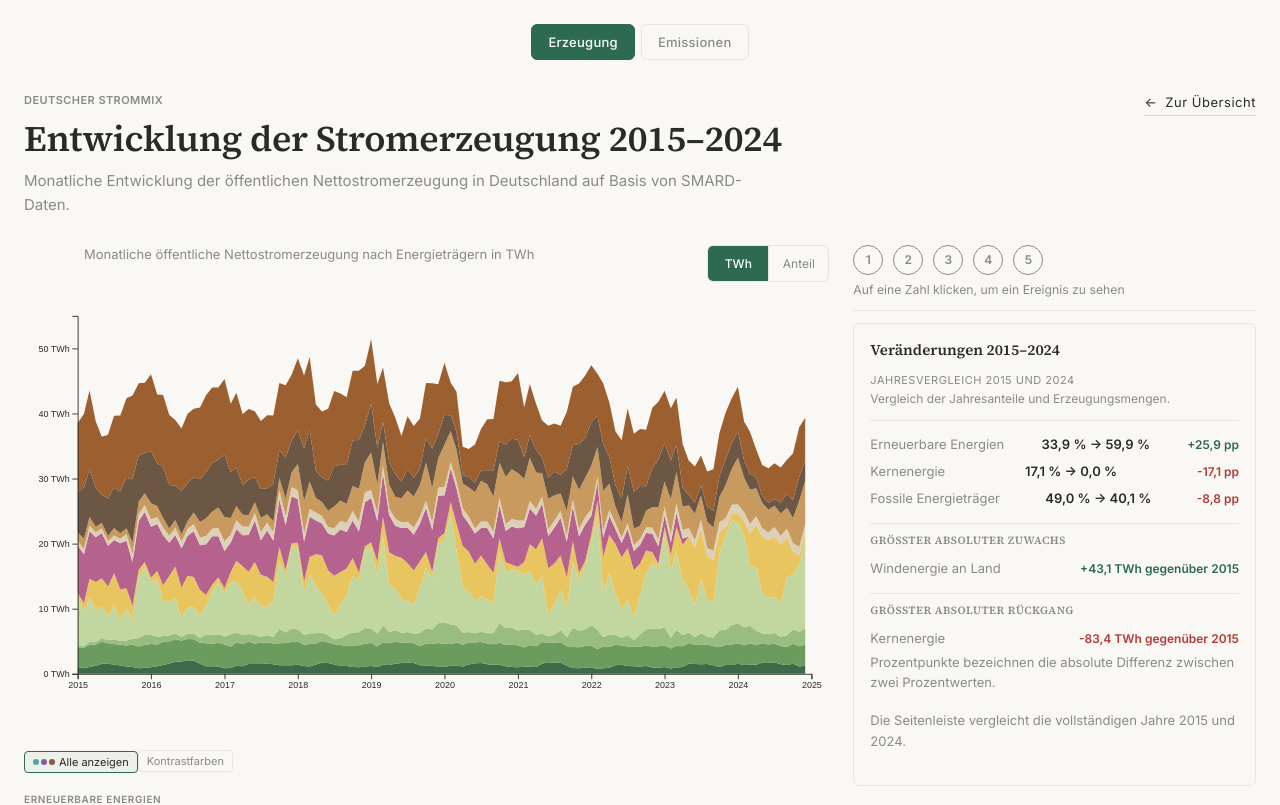
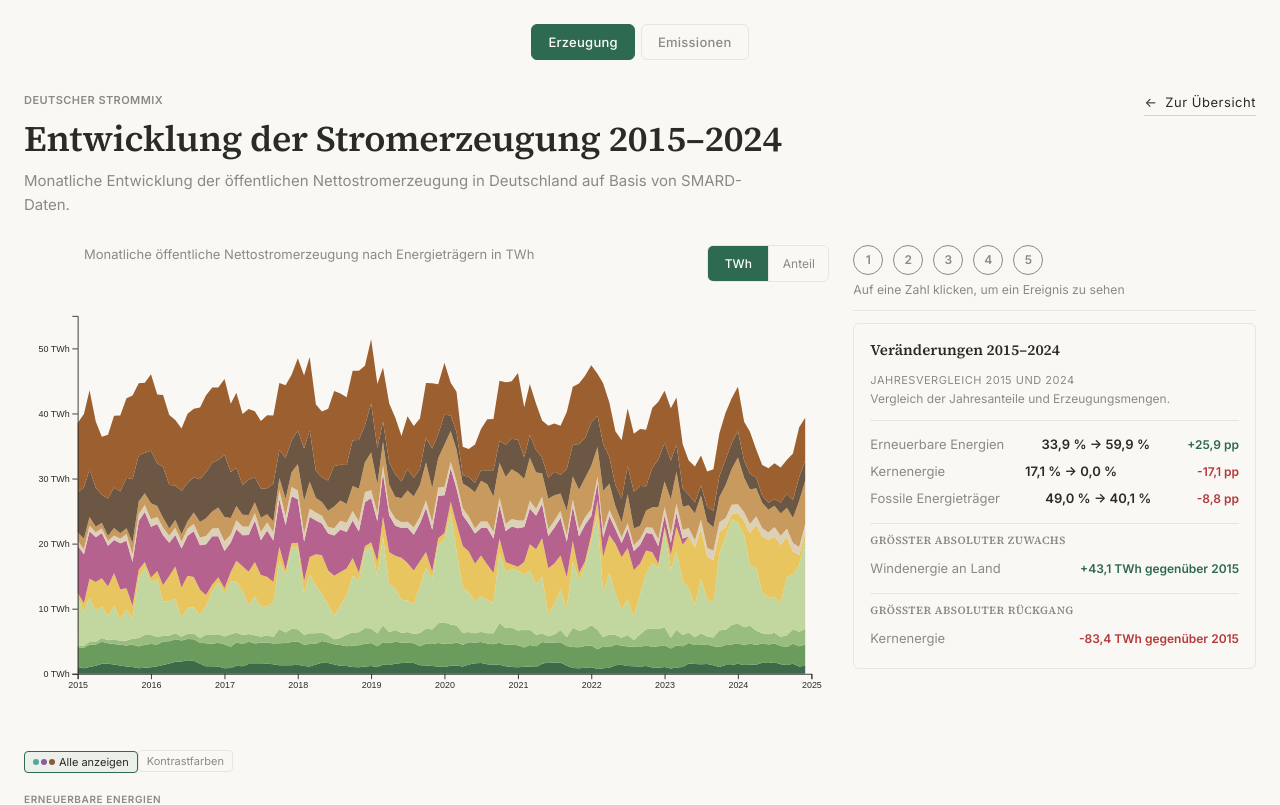
Before and after one commit to pachama-ai/data-vis, a Nuxt app: page /dashboard in a window 1280 px wide. Shown: the top 805 px of the page. Built offline with nearby package versions, Linux system fonts and the light colour scheme.

Commit message:
feat: earthy accessible palette, remove sidebar notes
- MIX_COLORS_ACCESSIBLE: earthy green-violet-brown palette with brightness
  steps for color blindness, no signal colors
- Removed two explanation texts from MixSidebar sidebar-notes

```diff
--- a/components/viz/MixSidebar.vue
+++ b/components/viz/MixSidebar.vue
@@ -364,16 +364,7 @@ function formatMonth(date: Date): string {
           </div>
         </div>
 
-        <div class="sidebar-notes">
-          <p class="sidebar-note">
-            Prozentpunkte bezeichnen die absolute Differenz zwischen
-            zwei Prozentwerten.
-          </p>
-          <p class="sidebar-note">
-            Die Seitenleiste vergleicht die vollständigen Jahre 2015
-            und 2024.
-          </p>
-        </div>
+
       </template>
 
       <p
--- a/utils/mix-config.ts
+++ b/utils/mix-config.ts
@@ -67,16 +67,16 @@ export const MIX_COLORS: Record<MixSourceKey, string> = {
  * Blau-Orange-Achse, ruhiger als die Okabe-Ito-Originale.
  */
 export const MIX_COLORS_ACCESSIBLE: Record<MixSourceKey, string> = {
-  hydro: '#1b4468',
-  biomass: '#2b7a9b',
-  wind_offshore: '#6bb3d6',
-  wind_onshore: '#b3d9ea',
-  pv: '#ddd45c',
-  nuclear: '#c084a8',
-  gas: '#d9a442',
-  other_fossil: '#ddd4c6',
-  hardcoal: '#55555a',
-  lignite: '#c4703f',
+  hydro: '#2f5d4a',
+  biomass: '#4f8a5c',
+  wind_offshore: '#7fb185',
+  wind_onshore: '#c3dcbc',
+  pv: '#d4a234',
+  nuclear: '#a8558c',
+  gas: '#d99a4e',
+  other_fossil: '#e0d6c2',
+  hardcoal: '#4a423a',
+  lignite: '#a05a2c',
 }
 
 // =========================================================================
```
